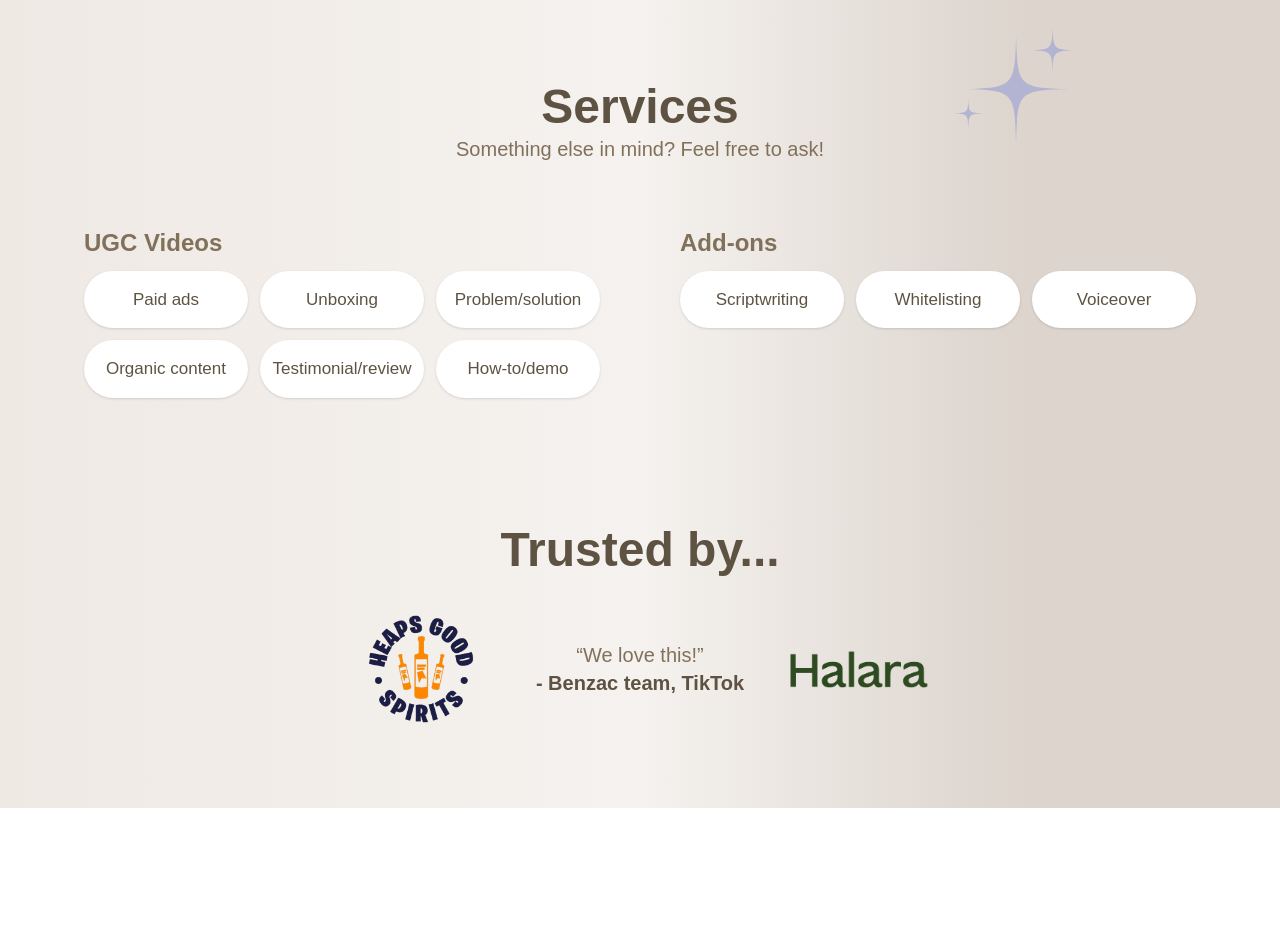
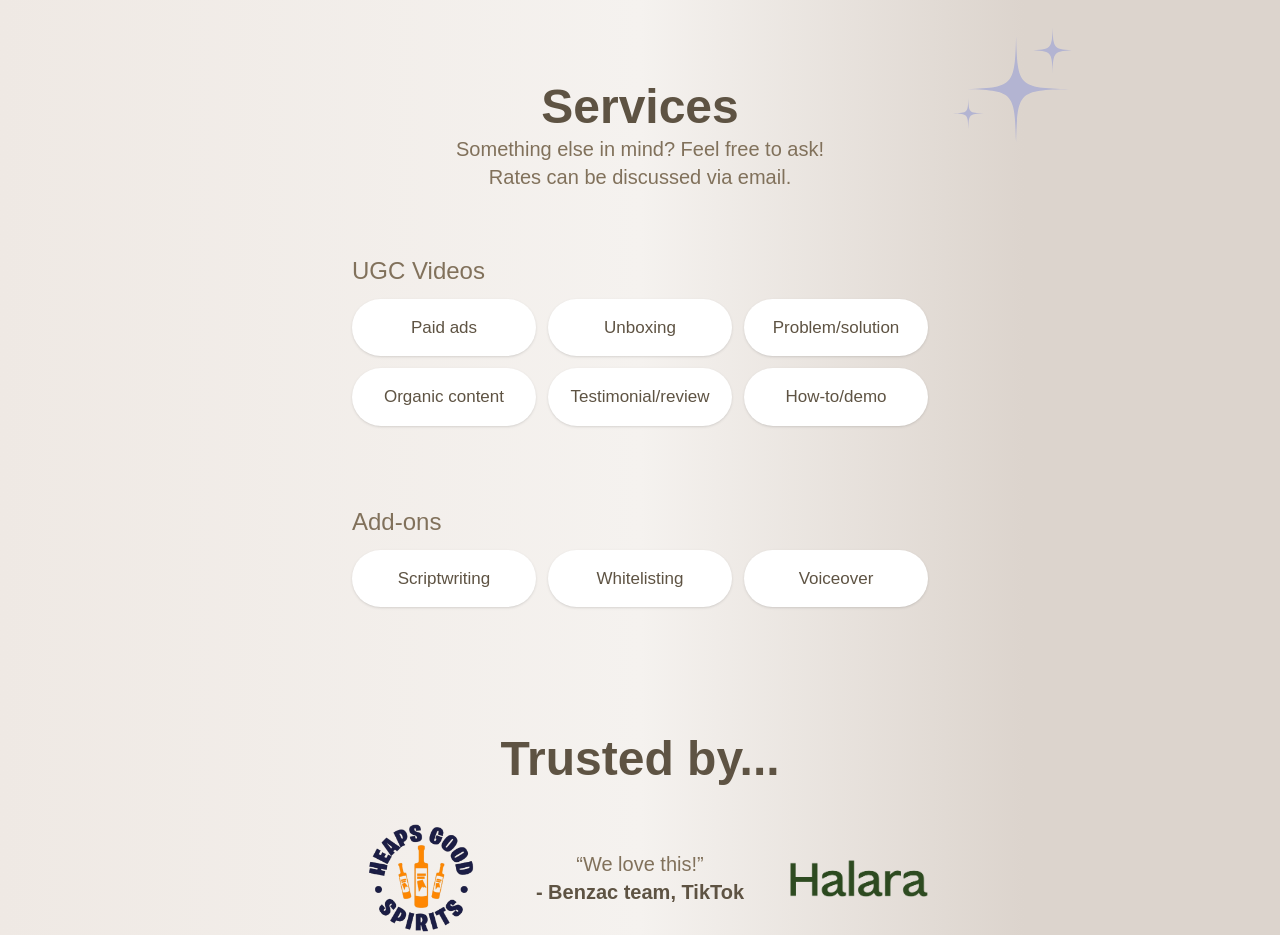
Before and after one commit to janghanp/tiaraxugc, a Next.js app: page / in a window 1280 px wide. Shown: the part 1760-2695 px from the top of the page. Before the commit the page ends 2568 px from the top, so only its background shows below. Built offline with nearby package versions, Linux system fonts and the light colour scheme; a web font is replaced by a local one.

Commit message:
update Services.tsx

```diff
--- a/src/components/Services.tsx
+++ b/src/components/Services.tsx
@@ -14,7 +14,12 @@ export default function Services() {
       >
         <div className={"text-4xl lg:text-5xl font-bold text-primary"}>Services</div>
         <div className={"text-secondary mt-1 text-lg lg:text-xl"}>
-          Something else in mind? Feel free to ask!
+          <div>
+            Something else in mind? Feel free to ask!
+          </div>
+          <div>
+            Rates can be discussed via email.
+          </div>
         </div>
         <div className={"absolute -top-14 -right-5 lg:right-30 -z-10"}>
           <Star />
@@ -25,10 +30,10 @@ export default function Services() {
         initial={{ opacity: 0, y: -20 }}
         whileInView={{ opacity: 1, y: 0 }}
         transition={{ duration: 0.5, delay: 0.6 }}
-        className={"grid grid-cols-1 lg:grid-cols-2 mt-16 gap-20"}
+        className={"flex flex-col mt-16 gap-20 w-full max-w-xl mx-auto"}
       >
         <div className={"col-span-1"}>
-          <div className={"text-center lg:text-left text-2xl font-semibold text-secondary"}>UGC Videos</div>
+          <div className={"text-center lg:text-left text-2xl font-medium text-secondary"}>UGC Videos</div>
           <div className={"grid grid-cols-2 lg:grid-cols-3 gap-3 w-full mt-3"}>
             <ServiceItem title={"Paid ads"} />
             <ServiceItem title={"Unboxing"} />
@@ -39,7 +44,7 @@ export default function Services() {
           </div>
         </div>
         <div className={"col-span-1"}>
-          <div className={"text-center lg:text-left text-2xl font-semibold text-secondary"}>Add-ons</div>
+          <div className={"text-center lg:text-left text-2xl font-medium text-secondary"}>Add-ons</div>
           <div className={"grid grid-cols-2 lg:grid-cols-3 gap-3 w-full mt-3"}>
             <ServiceItem title={"Scriptwriting"} />
             <ServiceItem title={"Whitelisting"} />
```
